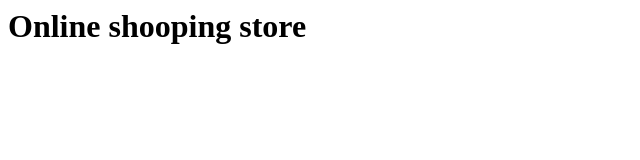
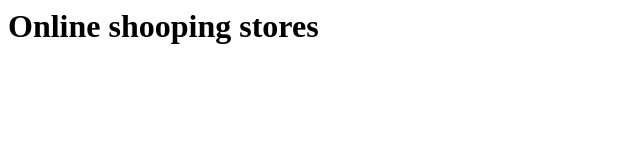
Before and after one commit to Nusrathc/shopping, a plain HTML site: page index.html in a window 1280 px wide. Shown: the full height of the page, 0-640 px from the left. Drawn offline with Linux system fonts and the light colour scheme.

Commit message:
changed store header

```diff
--- a/index.html
+++ b/index.html
@@ -3,6 +3,6 @@
 		<title>Shopping page</title>
 	</head>
 	<body>
-		<h1>Online shooping store</h1>
+		<h1>Online shooping stores</h1>
 		</body>
 	</html>
```
